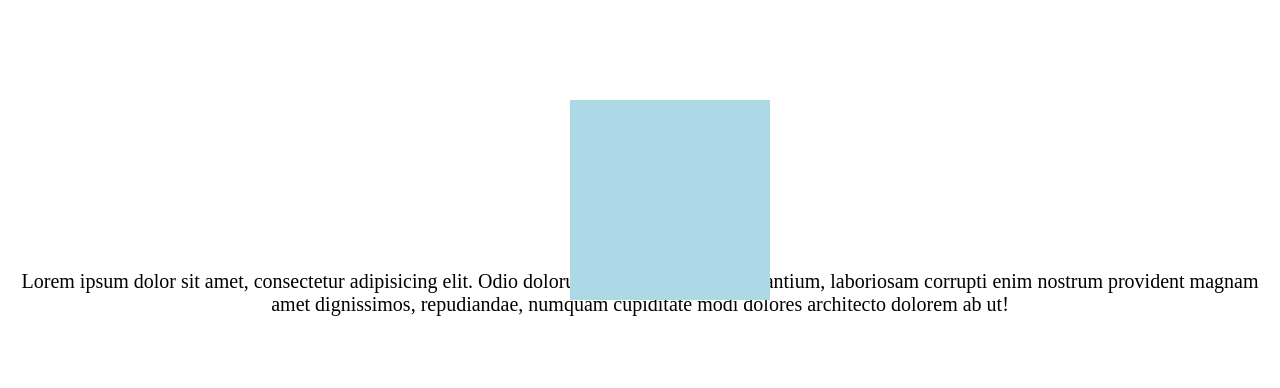
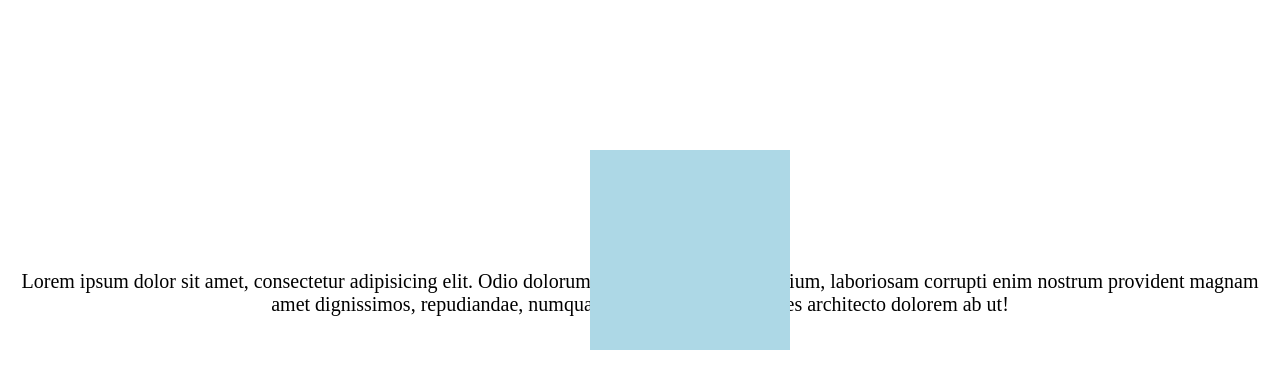
Before and after one commit to NeoPhyte27/CSS3, a plain HTML site: page transform/index.html in a window 1280 px wide. In both pictures the pointer is over the element 640 px from the left and 150 px from the top of the page. Drawn offline with Linux system fonts and the light colour scheme.

Commit message:
transform

```diff
--- a/transform/index.html
+++ b/transform/index.html
@@ -1,9 +1,10 @@
 <!-- properti transform -->
  <!--
-    scale (angka), scaleX (angka), scaleY(angka)
-		rotate (deg), rotateX (deg), rotateY(deg)
-		skew(deg), skewX (deg), skewY (deg)
-		translate(px), translateX(px), translate(px)  -->
+    scale (angka)=>ukuran mau sebesar apa, scaleX (angka)=>mengubah secara horizontal, scaleY(angka)=>mengubah secara vertikal -> memperbesar / memperkecil element
+		rotate (deg), rotateX (deg), rotateY(deg) => memutar element
+		skew(deg), skewX (deg), skewY (deg) => membuat condong / miring element
+		translate(px), translateX(px), translate(px) => mengubah posisi element
+    -->
 
 <!DOCTYPE html>
 <html lang="en">
@@ -25,8 +26,21 @@
       transition: 1s;
     }
 
+    /* scale */
+    /* .kotak:hover{
+      transform: scale(.5);
+    } */
+     /* rotate */
+     /* .kotak:hover{
+      transform: rotateX(70deg);
+     } */
+     /* skew */
+     /* .kotak:hover{
+      transform: skew(30deg);
+     } */
+    /* translate */
     .kotak:hover{
-      transform: translate(30px, 50px);
+      transform: translate(50px, 100px);
     }
   </style>
 </head>
```
Also changed, not shown: transform/transform.txt (added).
